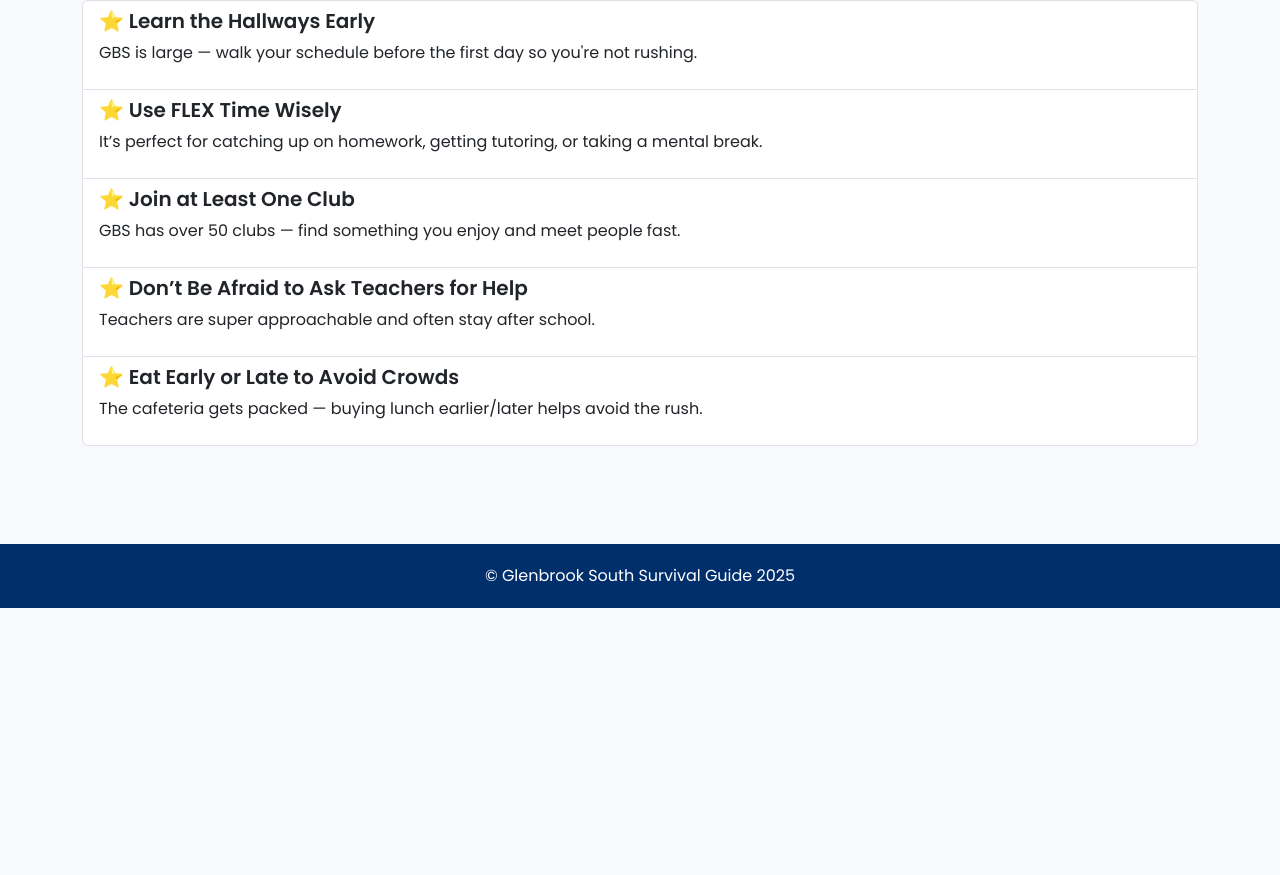
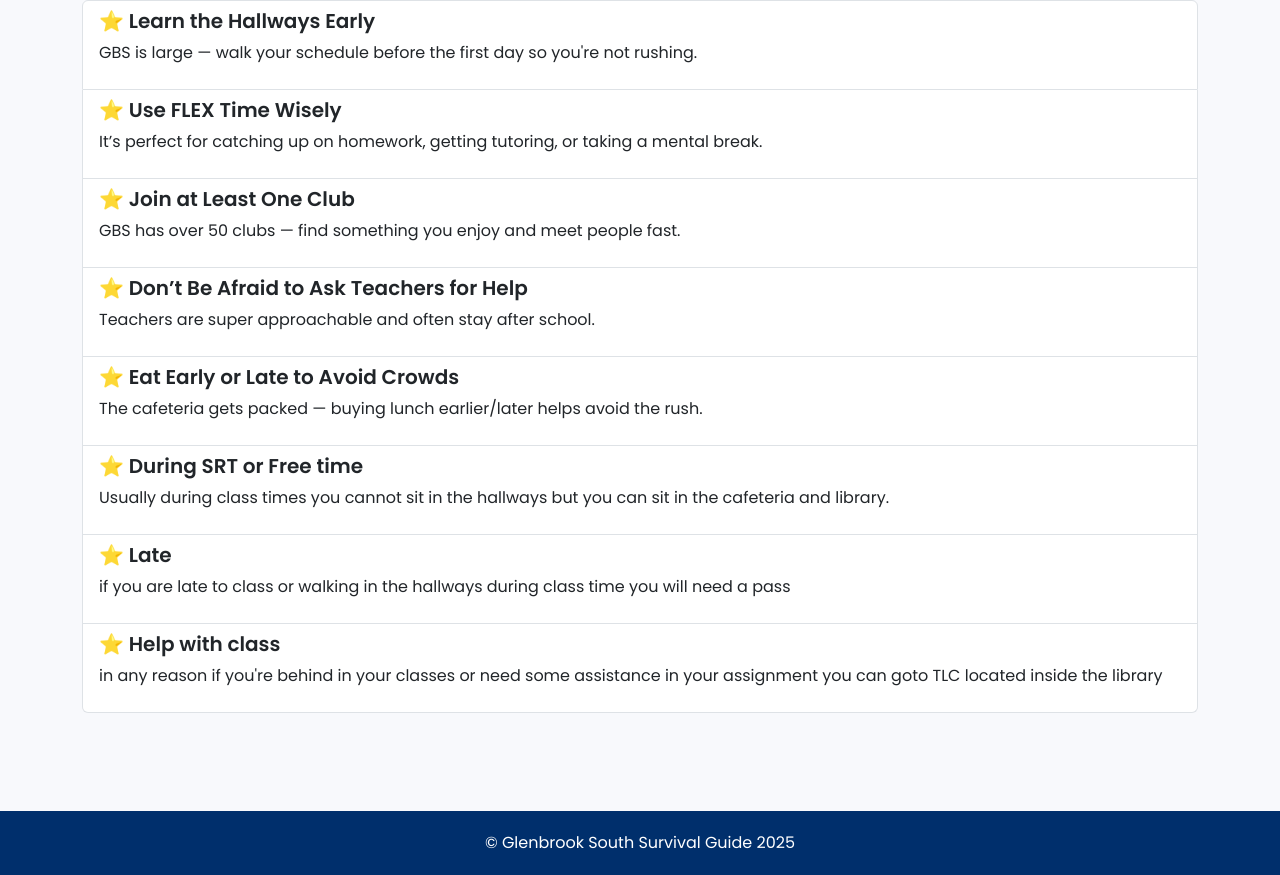
Before and after one commit to KhaliunBatsuren/final-project, a plain HTML site: page tips.html in a window 1280 px wide. Shown: the part 190-1065 px from the top of the page. Before the commit the page ends 800 px from the top, so only its background shows below. Drawn offline with nearby package versions, Linux system fonts and the light colour scheme.

Commit message:
Update tips.html

```diff
--- a/tips.html
+++ b/tips.html
@@ -68,6 +68,28 @@
             the rush.
           </p>
         </div>
+        <div class="list-group-item">
+          <h5 class="fw-bold">⭐ During SRT or Free time</h5>
+          <p>
+            Usually during class times you cannot sit in the hallways but you
+            can sit in the cafeteria and library.
+          </p>
+        </div>
+        <div class="list-group-item">
+          <h5 class="fw-bold">⭐ Late</h5>
+          <p>
+            if you are late to class or walking in the hallways during class
+            time you will need a pass
+          </p>
+        </div>
+        <div class="list-group-item">
+          <h5 class="fw-bold">⭐ Help with class</h5>
+          <p>
+            in any reason if you're behind in your classes or need some
+            assistance in your assignment you can goto TLC located inside the
+            library
+          </p>
+        </div>
       </div>
     </div>
 
```
